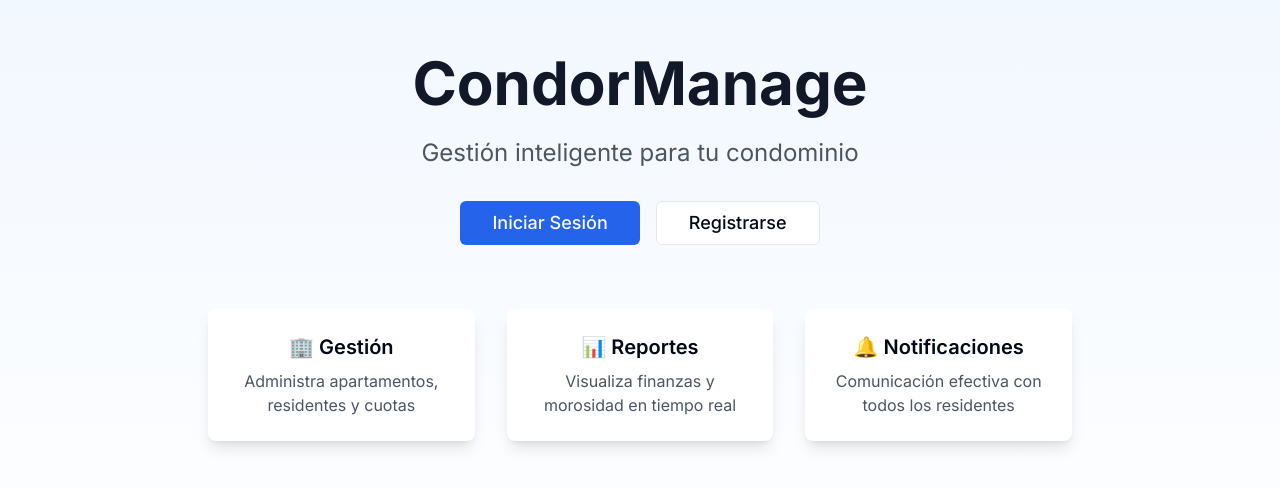
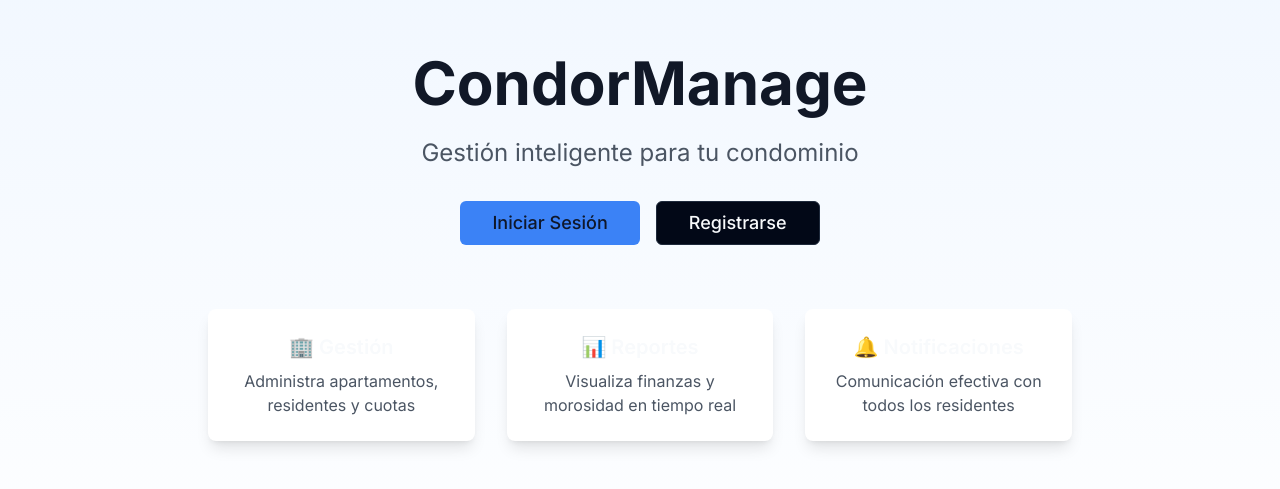
Before and after one commit to hjesaal-sketch/condormanage, a Next.js app in the folder apps/web/: page / in a window 1280 px wide. Shown: the part 153-642 px from the top of the page. Built offline with nearby package versions, Linux system fonts and the light colour scheme.

Commit message:
fix: Add full Tailwind styles and theme

```diff
--- a/apps/web/app/globals.css
+++ b/apps/web/app/globals.css
@@ -4,29 +4,6 @@
 
 @layer base {
   :root {
-    --background: 0 0% 100%;
-    --foreground: 222.2 84% 4.9%;
-    --card: 0 0% 100%;
-    --card-foreground: 222.2 84% 4.9%;
-    --popover: 0 0% 100%;
-    --popover-foreground: 222.2 84% 4.9%;
-    --primary: 221.2 83.2% 53.3%;
-    --primary-foreground: 210 40% 98%;
-    --secondary: 210 40% 96.1%;
-    --secondary-foreground: 222.2 47.4% 11.2%;
-    --muted: 210 40% 96.1%;
-    --muted-foreground: 215.4 16.3% 46.9%;
-    --accent: 210 40% 96.1%;
-    --accent-foreground: 222.2 47.4% 11.2%;
-    --destructive: 0 84.2% 60.2%;
-    --destructive-foreground: 210 40% 98%;
-    --border: 214.3 31.8% 91.4%;
-    --input: 214.3 31.8% 91.4%;
-    --ring: 221.2 83.2% 53.3%;
-    --radius: 0.5rem;
-  }
-
-  .dark {
     --background: 222.2 84% 4.9%;
     --foreground: 210 40% 98%;
     --card: 222.2 84% 4.9%;
@@ -46,6 +23,7 @@
     --border: 217.2 32.6% 17.5%;
     --input: 217.2 32.6% 17.5%;
     --ring: 224.3 76.3% 48%;
+    --radius: 0.5rem;
   }
 }
 
@@ -55,5 +33,20 @@
   }
   body {
     @apply bg-background text-foreground;
+    font-feature-settings: "rlig" 1, "calt" 1;
   }
 }
+
+@layer components {
+  .glass-card {
+    @apply bg-white/10 backdrop-blur-lg border border-white/20 shadow-xl;
+  }
+
+  .glass-card-dark {
+    @apply bg-gray-900/90 backdrop-blur-lg border border-gray-700/50 shadow-xl;
+  }
+
+  .gradient-text {
+    @apply bg-gradient-to-r from-blue-400 via-purple-500 to-pink-500 bg-clip-text text-transparent;
+  }
+}
--- a/apps/web/tailwind.config.js
+++ b/apps/web/tailwind.config.js
@@ -65,10 +65,15 @@ module.exports = {
           from: { height: "var(--radix-accordion-content-height)" },
           to: { height: 0 },
         },
+        "fade-in": {
+          from: { opacity: 0, transform: "translateY(10px)" },
+          to: { opacity: 1, transform: "translateY(0)" },
+        },
       },
       animation: {
         "accordion-down": "accordion-down 0.2s ease-out",
         "accordion-up": "accordion-up 0.2s ease-out",
+        "fade-in": "fade-in 0.5s ease-out",
       },
     },
   },
```
